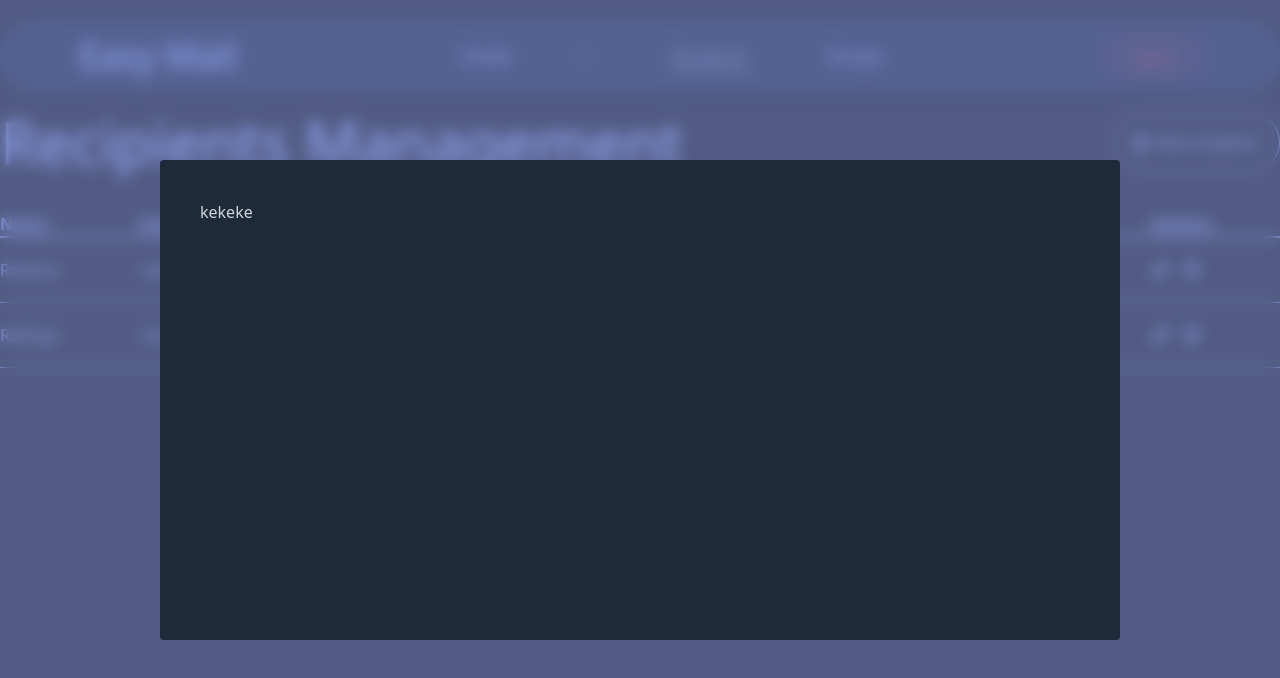
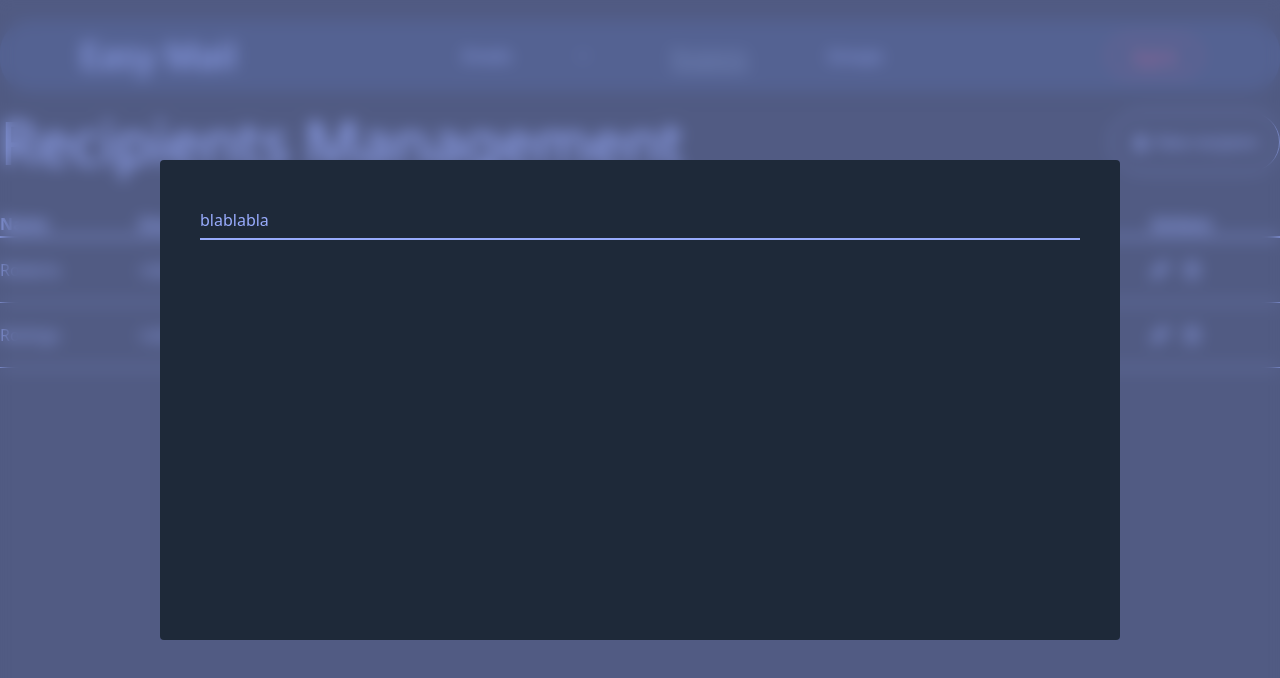
Before and after one commit to Robbobs/easy-mail-frontend, a React (Vite) app: page /recipients in a window 1280 px wide. Both pictures are taken after a click on the button "New recipient". Shown: the top 678 px of the page. Built offline with nearby package versions, Linux system fonts and the light colour scheme.

Commit message:
text input component

```diff
--- /dev/null
+++ b/src/components/Input.tsx
@@ -0,0 +1,22 @@
+import classNames from "classnames";
+
+interface TextInputProps extends React.InputHTMLAttributes<HTMLInputElement> {
+    label?: string;
+    className?: string;
+  }
+
+export default function TextInput({label, className, ...rest}: TextInputProps){
+    const classes = classNames(
+        'peer placeholder-transparent h-10 w-full border-b-2 border-[#98abfc] text-[#98abfc] focus:outline-none focus:border-violet-500 bg-transparent',
+        className
+    )
+
+    const labelClasses = "absolute left-0 -top-3.5 text-[#98abfc] text-sm peer-placeholder-shown:text-base peer-placeholder-shown:text-[#98abfc] peer-placeholder-shown:top-2 transition-all peer-focus:-top-3.5 peer-focus:text-[#98abfc] peer-focus:text-sm"
+
+    return(
+        <div className="relative">
+            <input className={classes} placeholder={label} {...rest} />
+            {label && <label className={labelClasses}>{label}</label>}
+        </div>
+    );
+}
--- a/src/pages/RecipientsPage.tsx
+++ b/src/pages/RecipientsPage.tsx
@@ -7,13 +7,14 @@ import { IoPersonAdd } from "react-icons/io5";
 import { FaRegTrashCan } from "react-icons/fa6";
 import type { Config } from "../components/Table";
 import type { Recipient } from "../types/Recipients";
+import TextInput from "../components/Input";
 
 export default function RecipientsPage(){
     const [isOpen, setIsOpen] = useState<boolean>(false);
 
     const modal = (
         <Modal onClose={() => setIsOpen(false)}>
-            kekeke
+            <TextInput label="blablabla" />
         </Modal>
     )
 
```
